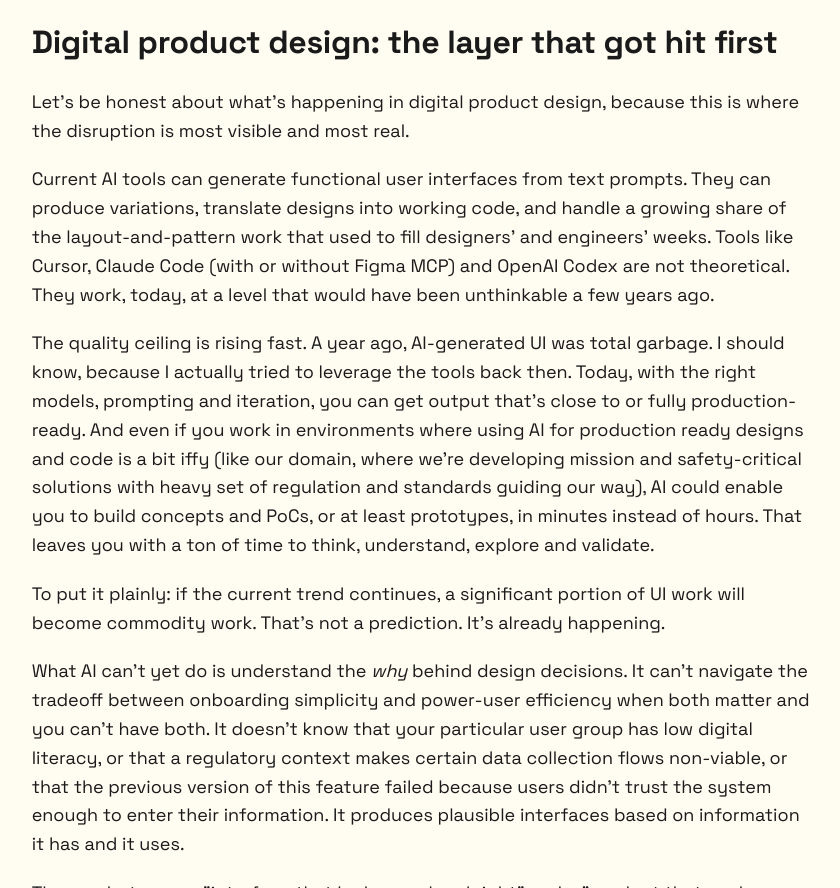
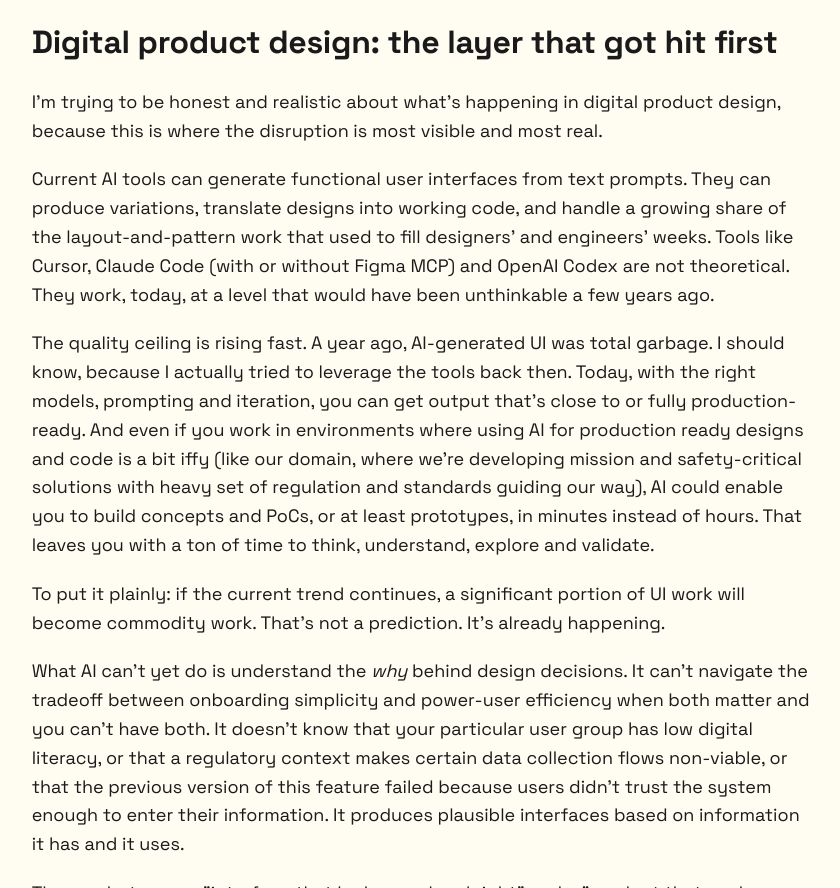
Before and after one commit to luntta/luntta.github.io, an Eleventy site: page src/notes/design-after-the-ai-panic.md in a window 1280 px wide. Shown: the part 2032-2920 px from the top of the page, without its empty margins (217-1057 px from the left). Built offline with nearby package versions, Linux system fonts and the light colour scheme; Eleventy itself is replaced by a stand-in of ours; files that its build step writes are made by us from their sources.

Commit message:
Update blog post

```diff
--- a/src/notes/design-after-the-ai-panic.md
+++ b/src/notes/design-after-the-ai-panic.md
@@ -38,7 +38,7 @@ No one is going to hand you this competence. Your employer might offer training.
 
 ## Digital product design: the layer that got hit first
 
-Let's be honest about what's happening in digital product design, because this is where the disruption is most visible and most real.
+I'm trying to be honest and realistic about what's happening in digital product design, because this is where the disruption is most visible and most real.
 
 Current AI tools can generate functional user interfaces from text prompts. They can produce variations, translate designs into working code, and handle a growing share of the layout-and-pattern work that used to fill designers' and engineers' weeks. Tools like Cursor, Claude Code (with or without Figma MCP) and OpenAI Codex are not theoretical. They work, today, at a level that would have been unthinkable a few years ago.
 
```
